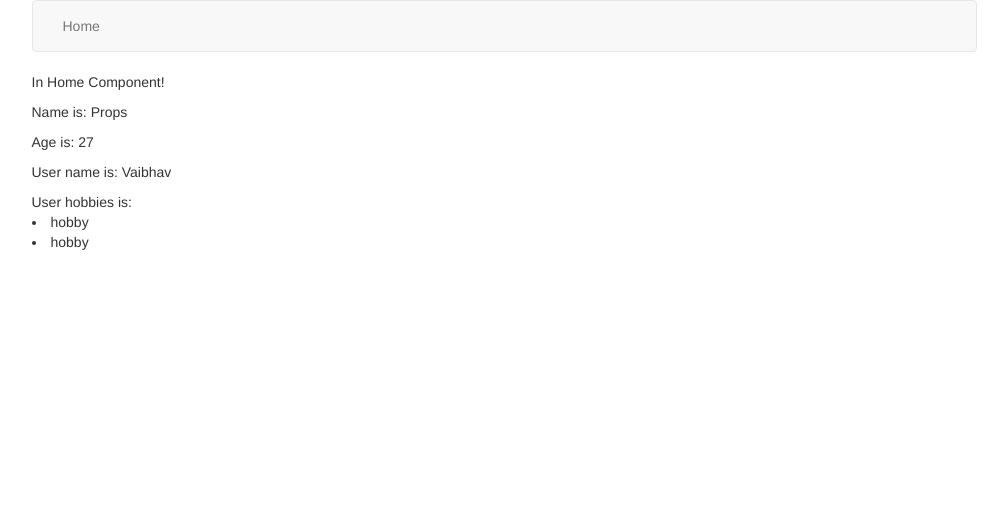
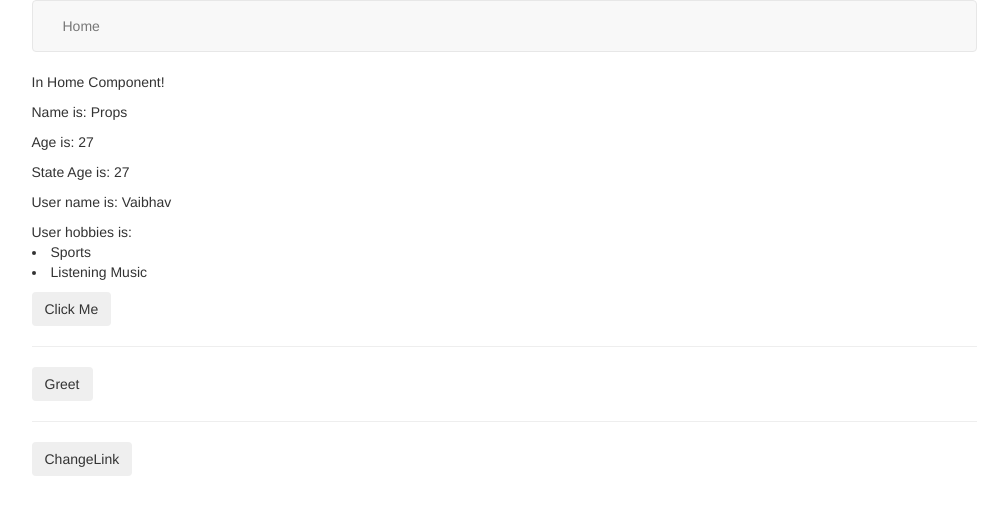
Before and after one commit to cgt-training2/react-app, a React app: page / in a window 1280 px wide. Shown: the top 514 px of the page, without its empty margins (136-1144 px from the left). Built offline with nearby package versions, Linux system fonts and the light colour scheme.

Commit message:
Pass Data between Parent Child

```diff
--- a/src/app/components/Header.js
+++ b/src/app/components/Header.js
@@ -1,6 +1,7 @@
 import React from "react";
 
 export class Header extends React.Component {
+
     render() {
         return (
             <nav className="navbar navbar-default">
@@ -9,7 +10,7 @@ export class Header extends React.Component {
                         <ul className="nav navbar-nav">
                             <li>
                                 <a href="">
-                                    Home
+                                    {this.props.homeLink}
                                 </a>
                             </li>
                         </ul>
--- a/src/app/components/Home.js
+++ b/src/app/components/Home.js
@@ -1,19 +1,63 @@
 import React from "react";
 
 export class Home extends React.Component {
+
+    constructor(props){
+        super();
+        this.state ={
+            age: props.age,
+            status: 0,
+            newLink: "New Link"
+        };
+        this.age = props.age;
+        this.makeMeOlder = this.makeMeOlder.bind(this);
+        this.newLink = this.newLink.bind(this);
+    }
+
+    makeMeOlder() {
+
+        this.age += 3;
+        this.state.age += 3; // Will not re-render the UI.
+        this.setState({      // setState is a function which provides the re-render
+                            //  of of the UI.
+            age: this.state.age + 3
+        });
+
+        console.log(this.state.age);
+
+    }
+
+    newLink(){
+        this.props.changeLink(this.state.newLink);
+    }
     render() {
+
         return (
+
             <div>
                 <p>In Home Component!</p>
                 <p>Name is: {this.props.name} </p>
-                <p>Age is: {this.props.age} </p>
+                <p>Age is: {this.age} </p>
+                <p>State Age is: {this.state.age} </p>
                 <p>User name is: {this.props.user.name} </p>
                 <p>User hobbies is:
                     {
-                        this.props.user.hobbies.map((hobby) => <li> hobby </li>)
+                        this.props.user.hobbies.map((hobby) => <li> {hobby} </li>)
                     }
                 </p>
+                <button onClick={this.makeMeOlder} className="btn btn-Primary">
+                    Click Me
+                </button>
+                <hr/>
+                <button onClick={this.props.greet} className="btn btn-Primary">
+                    Greet
+                </button>
+                <hr/>
+                <button onClick={this.newLink} className="btn btn-Primary">
+                    ChangeLink
+                </button>
             </div>
+
         );
     }
 }
--- a/src/app/index.js
+++ b/src/app/index.js
@@ -6,6 +6,21 @@ import { Home } from "./components/Home";
 
 class App extends React.Component {
 
+    constructor(props){
+        super();
+        this.state ={
+            home:"Home"
+        };
+    }
+    onChangeLink(newLink){
+
+        this.setState({
+          home: newLink
+        });
+    }
+    onGreet(){
+        alert("Hello");
+    }
     render() {
     	var user ={
     		name:"Vaibhav",
@@ -15,12 +30,20 @@ class App extends React.Component {
             <div className="container">
                 <div className="row">
                     <div className="col-xs-10 col-xs-offset-1">
-                        <Header/>
+                        <Header homeLink={this.state.home}/>
                     </div>
                 </div>
                 <div className="row">
                     <div className="col-xs-10 col-xs-offset-1">
-                        <Home age={27} name={"Props"} user ={user}/>
+                        <Home
+                            age={27}
+                            name={"Props"}
+                            user={user}
+                            greet={this.onGreet}
+                            changeLink={this.onChangeLink.bind(this)}
+                            initialLink = {this.state.home}
+                        >
+                        </Home>
                     </div>
                 </div>
             </div>
```
Also changed, not shown: src/index.html (+7 -2 lines).
